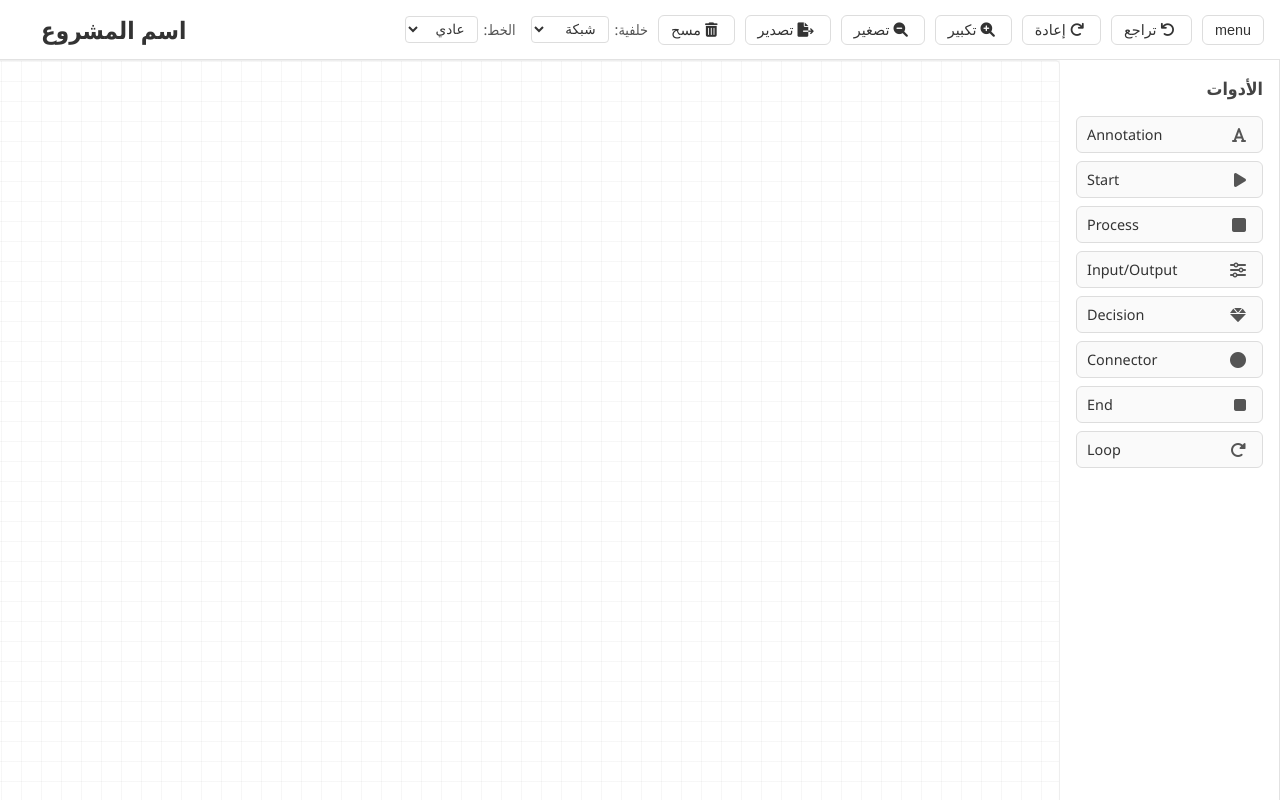
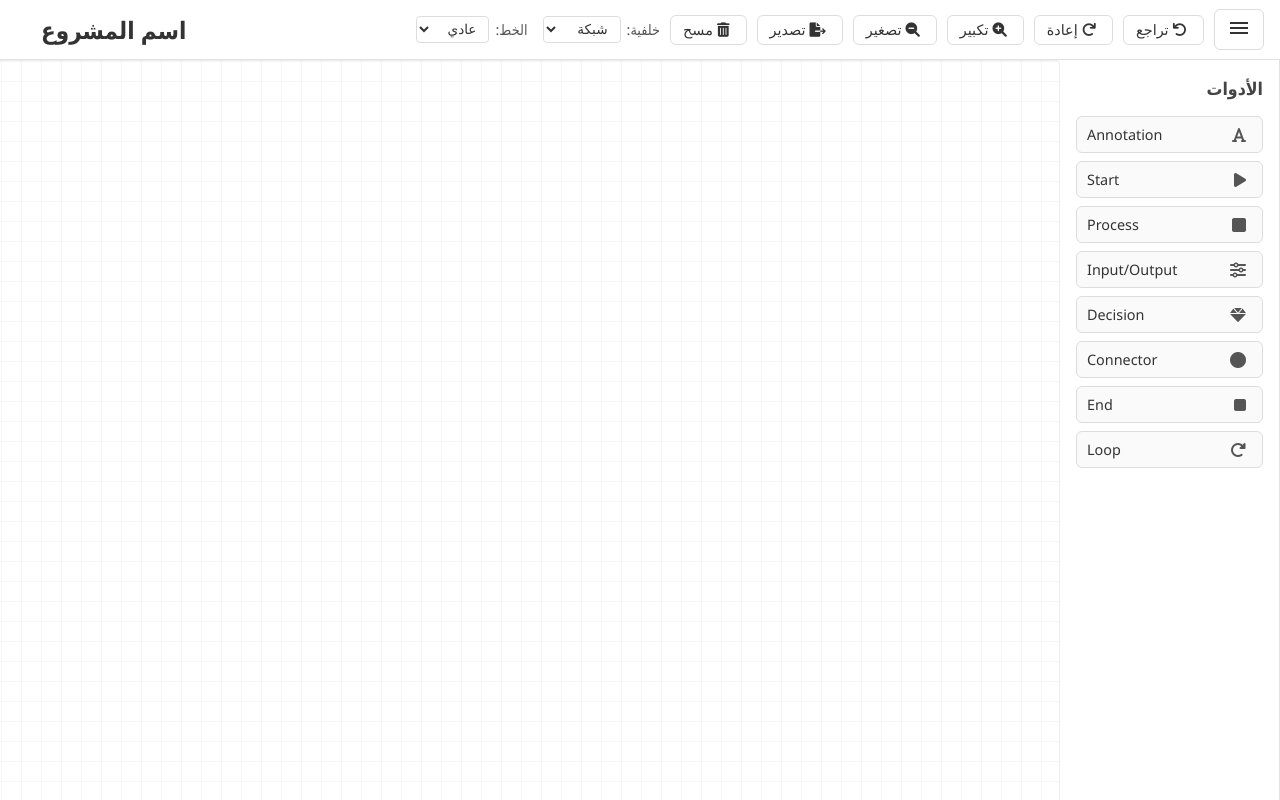
Before and after one commit to ahmedalbardisi/Flowchart, a plain HTML site: page index.html in a window 1280 px wide. Drawn offline with nearby package versions, Linux system fonts and the light colour scheme.

Commit message:
Update index.html

```diff
--- a/index.html
+++ b/index.html
@@ -8,8 +8,7 @@
       rel="stylesheet"
       href="https://cdnjs.cloudflare.com/ajax/libs/font-awesome/6.0.0/css/all.min.css"
     />
-    <link rel="stylesheet" href="https://fonts.googleapis.com/icon?family=Material+Icons">
-    <link rel="stylesheet" href="style.css" />
+<link rel="stylesheet" href="https://fonts.googleapis.com/css2?family=Material+Symbols+Outlined:opsz,wght,FILL,GRAD@20..48,100..700,0..1,-50..200&icon_names=menu" />    <link rel="stylesheet" href="style.css" />
   </head>
   <body>
     <header>
```
